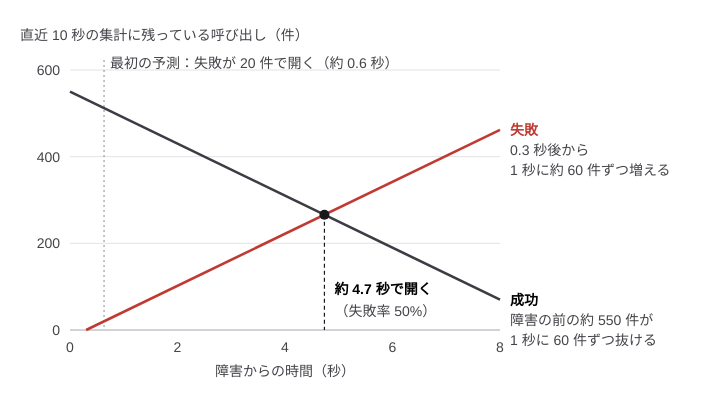
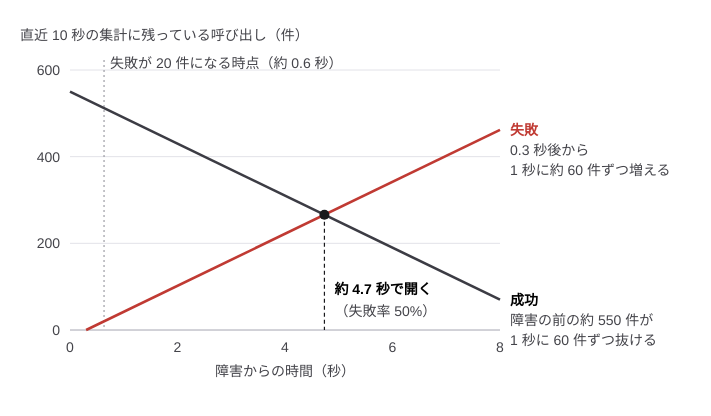
Before and after one commit to rea9r/littles-law-resilience-lab, a website: page tools/diagrams/breaker-window.html in a window 1280 px wide. Shown: the whole page, without its empty margins (0-711 px from the left). Drawn offline with Linux system fonts and the light colour scheme.

Commit message:
Label the 20-failure line in the breaker figure as a point in time, not a prediction

```diff
--- a/tools/diagrams/breaker-window.html
+++ b/tools/diagrams/breaker-window.html
@@ -28,10 +28,10 @@
   text(svg, (PX0 + PX1) / 2, PY0 + 46, 'small mid', tr('障害からの時間（秒）', 'time since the fault (s)'));
   text(svg, 20, 40, 'small', tr('直近 10 秒の集計に残っている呼び出し（件）', 'calls in the last 10 s of the count'));
 
-  // 最初の予測：失敗が 20 件たまれば開く（約 0.6 秒）
+  // 失敗が 20 件になる時点（最低の呼び出し数を開く条件と読み違えると、ここで開くと見積もる）
   const tw = T0 + 20 / IN;
   el(svg, 'line', { class: 'grid', x1: X(tw), y1: PY1 - 10, x2: X(tw), y2: PY0 });
-  text(svg, X(tw) + 6, PY1 - 2, 'small', tr('最初の予測：失敗が 20 件で開く（約 0.6 秒）', 'first prediction: opens at 20 failures (~0.6 s)'));
+  text(svg, X(tw) + 6, PY1 - 2, 'small', tr('失敗が 20 件になる時点（約 0.6 秒）', 'when failures reach 20 (~0.6 s)'));
 
   // 成功（抜けていく）と失敗（増えていく）
   el(svg, 'line', { x1: X(0), y1: Y(S0), x2: X(TMAX), y2: Y(S0 - OUT * TMAX), stroke: '#3c3c44', 'stroke-width': 2.6 });
```
Also changed, not shown: docs/images/breaker-window.en.png, docs/images/breaker-window.ja.png.
